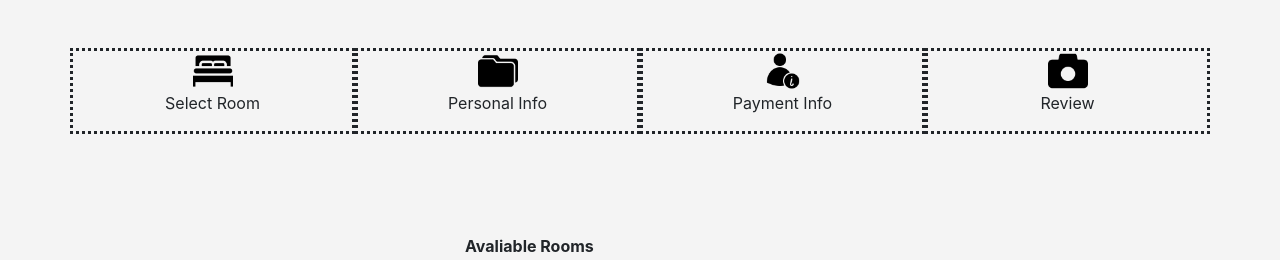
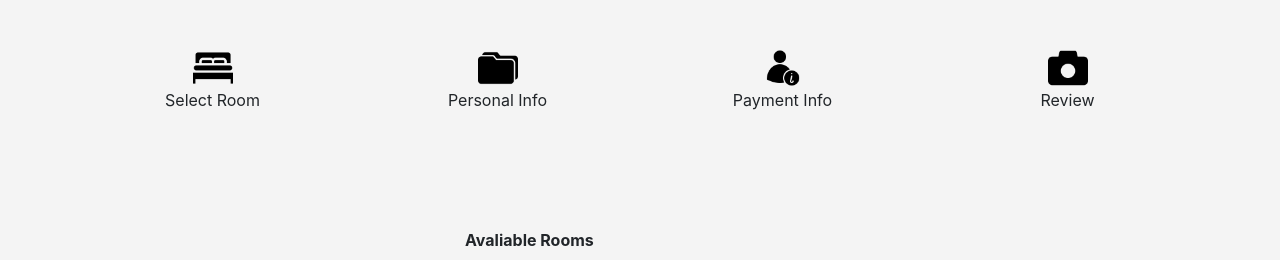
Before and after one commit to mightyFZeus/booking, a plain HTML site: page index.html in a window 1280 px wide. Shown: the part 202-462 px from the top of the page. Drawn offline with nearby package versions, Linux system fonts and the light colour scheme; a script that the page names is missing.

Commit message:
Update index.html

```diff
--- a/index.html
+++ b/index.html
@@ -38,19 +38,19 @@
 
 			<div class="container">
 				<div class="row">
-					<div class="col-md-3 " style="text-align: center; border-style: dotted;">
+					<div class="col-md-3 " style="text-align: center; ">
 						<img src="images/bed.png"  style="height: 40px;">
 						<p>Select Room</p>
 					</div>
-					<div class="col-md-3 "  style="text-align: center; border-style: dotted;">
+					<div class="col-md-3 "  style="text-align: center;">
 						<img src="images/folder.png" style="height: 40px;">
 						<p>Personal Info</p>
 					</div>
-					<div class="col-md-3  " style="text-align: center; border-style: dotted;">
+					<div class="col-md-3  " style="text-align: center;">
 						<img src="images/user.png"  style="height: 40px;">
 						<p>Payment Info</p>
 					</div>
-					<div class="col-md-3 " style="text-align: center; border-style: dotted;">
+					<div class="col-md-3 " style="text-align: center; ">
 						<img src="images/photo-camera.png"  style="height: 40px;">
 						<p>Review</p>
 					</div>
```
